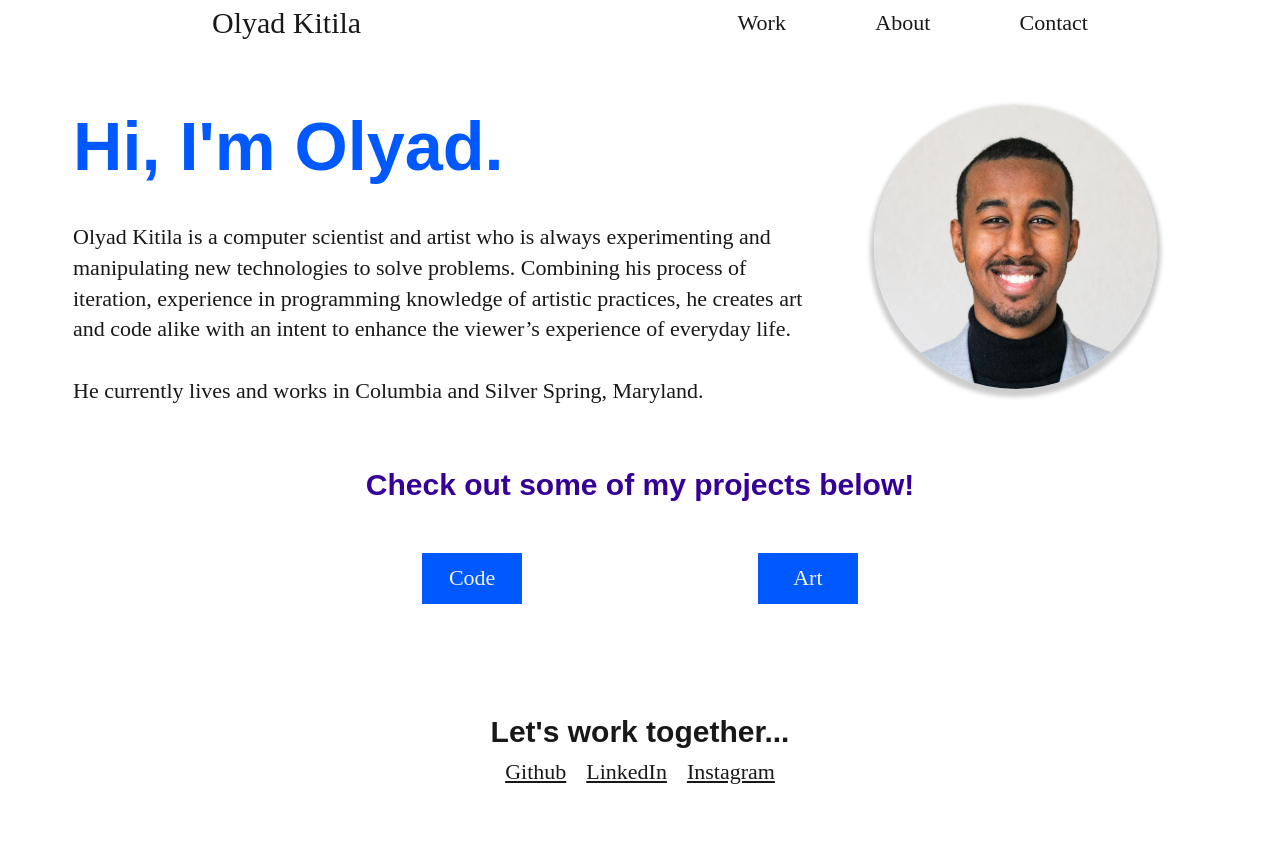
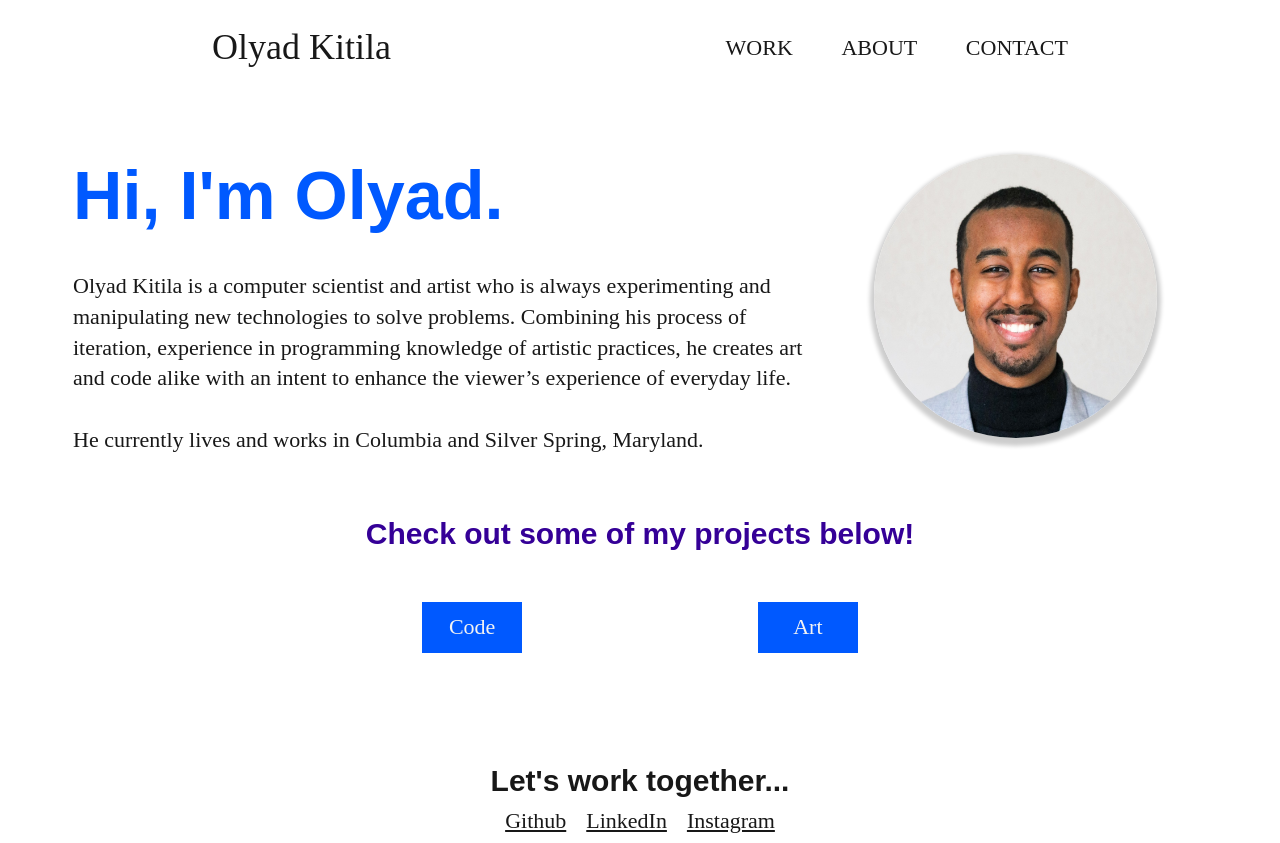
Before and after one commit to thymetime/Module-12-React, a React (Vite) app in the folder Portfolio/: page / in a window 1280 px wide. Before the commit the page ends 800 px from the top, so only its background shows below. Built offline with nearby package versions, Linux system fonts and the light colour scheme.

Commit message:
nav paddin

```diff
--- a/Portfolio/src/App.css
+++ b/Portfolio/src/App.css
@@ -34,7 +34,7 @@ html {
 body,
 button {
     font-family: 'Times New Roman', sans-serif;
-    font-weight: 200;
+    font-weight: 100;
     color: var(--main-black);
     font-size: 2.2rem;
 }
--- a/Portfolio/src/Nav.css
+++ b/Portfolio/src/Nav.css
@@ -5,10 +5,12 @@
     justify-self: center;
     justify-content: space-between;
     align-items: center;
+    padding: 2rem;
 }
 
 #nav-logo {
-    font-size: 3rem;
+    font-size: 3.6rem;
+    font-weight: 400;
 }
 
 .nav-tabs_custom {
--- a/Portfolio/src/components/NavTabs.jsx
+++ b/Portfolio/src/components/NavTabs.jsx
@@ -19,7 +19,7 @@ function NavTabs() {
             // If it is, we set the current page to 'nav-link-active', otherwise we set it to 'nav-link'
             className={currentPage === '/' ? 'nav-link active' : 'nav-link'}
           >
-            Work
+            WORK
           </Link>
         </li>
         <li className="nav-item_custom">
@@ -28,7 +28,7 @@ function NavTabs() {
             // Check to see if the currentPage is `Code`, and if so we use the active link class from bootstrap. Otherwise, we set it to a normal nav-link
             className={currentPage === '/About' ? 'nav-link active' : 'nav-link'}
           >
-            About
+            ABOUT
           </Link>
         </li>
         <li className="nav-item_custom">
@@ -37,7 +37,7 @@ function NavTabs() {
             // Check to see if the currentPage is `Art`, and if so we use the active link class from bootstrap. Otherwise, we set it to a normal nav-link
             className={currentPage === '/Contact' ? 'nav-link active' : 'nav-link'}
           >
-            Contact
+            CONTACT
           </Link>
         </li>
       </nav>
```
Also changed, not shown: 1 other file (tests, documents, lock files or other folders).
